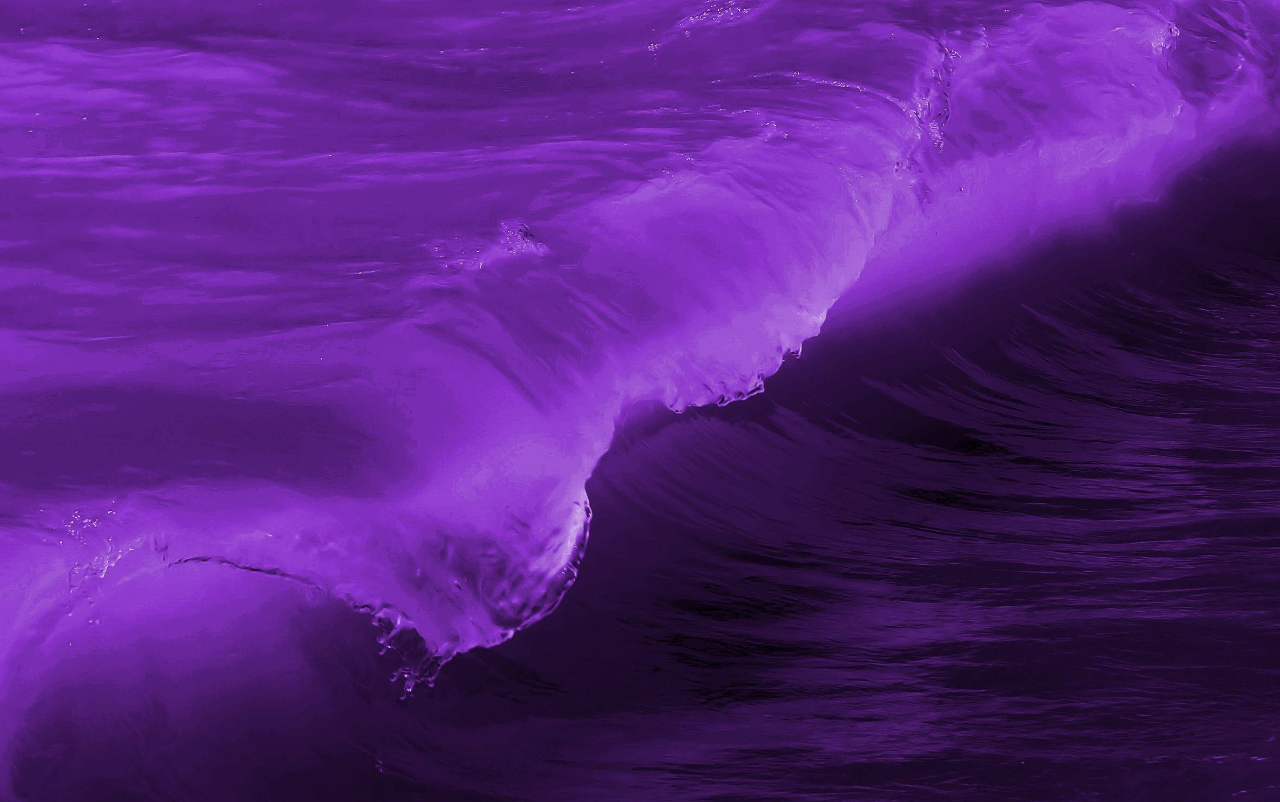
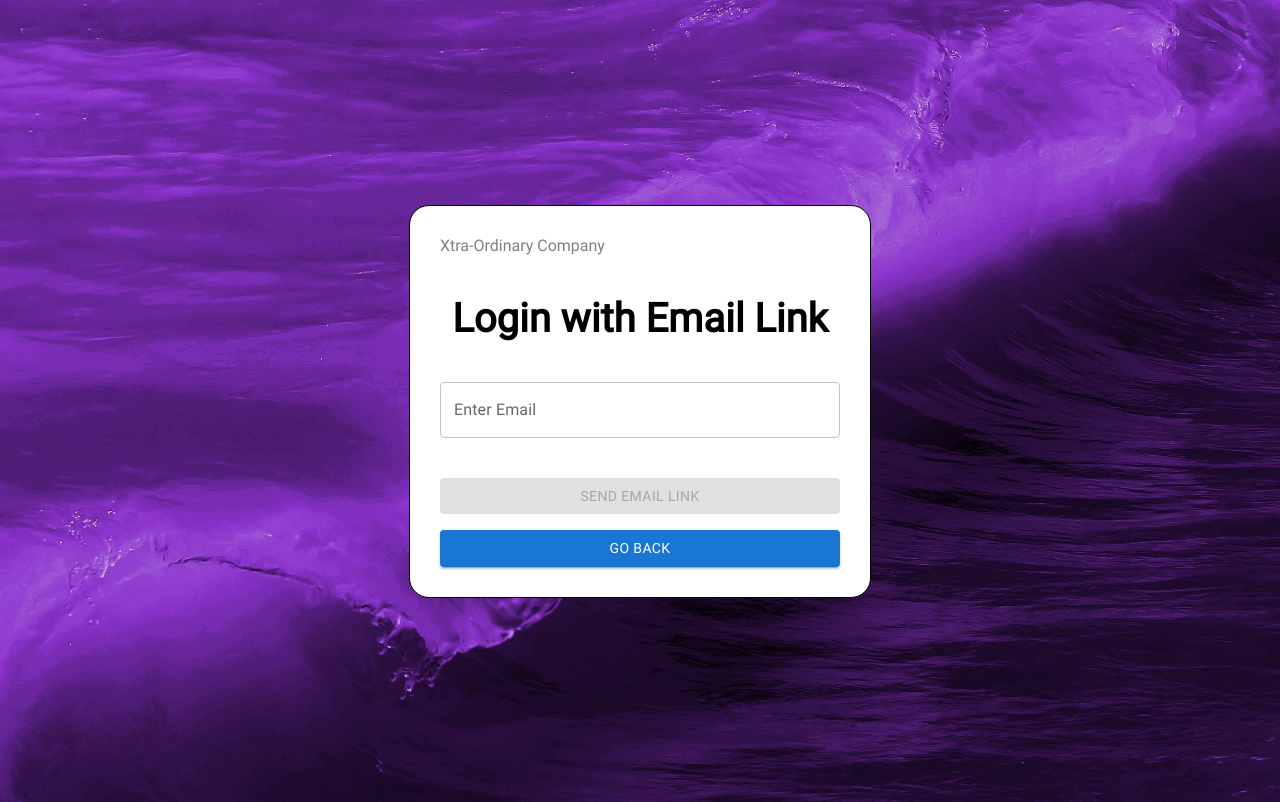
Before and after one commit to AbelMuro/Employee-Management-App, a React app: page /loginwithemaillink in a window 1280 px wide. Before the commit this address had no page. Built offline with nearby package versions, Linux system fonts and the light colour scheme.

Commit message:
commit changes

```diff
--- a/src/components/App/AdminAccount/AdminAccount.js
+++ b/src/components/App/AdminAccount/AdminAccount.js
@@ -1,20 +1,21 @@
-import React, {useContext, useState} from 'react';
+import React, {useContext, useState, useRef} from 'react';
 import Button from '@mui/material/Button';
 import Stack from '@mui/material/Stack';
 import TextField from '@mui/material/TextField';
 import styles from './styles.module.css';
 import {onAuthStateChanged} from 'firebase/auth';
 import {useNavigate} from 'react-router-dom';
+import {signOut} from 'firebase/auth'
 
 function AdminAccount({firebase}) {
     const navigate = useNavigate();
     const {auth} = useContext(firebase);
     const [employee, setEmployee] = useState("")
-    const [username, setUsername] = useState(auth.currentUser.displayName);
-    let disable = username == "";
+    let user = useRef(auth.currentUser);
+    let disable = employee == "";
 
-    onAuthStateChanged(auth, (user) => {
-        setUsername(user.displayName);
+    onAuthStateChanged(auth, (currentUser) => {
+        user.current = currentUser;
     })
 
     const handleChange = (e) => {
@@ -42,7 +43,7 @@ function AdminAccount({firebase}) {
         <section className={styles.accountContainer}>
             <p className={styles.companyName}>Xtra-ordinary Company</p>
             <h1 className={styles.welcome}>
-                Welcome {username}
+                Welcome {user.current.displayName}
             </h1>
             <p className={styles.desc}>
                 Please enter the name of the employee account that you
@@ -52,7 +53,7 @@ function AdminAccount({firebase}) {
             <Stack spacing={2}>
                 <TextField id="outlined-basic" value={employee} onChange={handleChange} label="Employee Name" variant="outlined" className={styles.input} />
                 <Button disabled={disable} variant="contained" onClick={submit}>Search</Button>
-                <Button disabled={disable} variant="contained" onClick={logOut}>Log Out</Button>
+                <Button variant="contained" onClick={logOut}>Log Out</Button>
             </Stack>
 
         </section>
--- a/src/components/App/App.js
+++ b/src/components/App/App.js
@@ -3,6 +3,7 @@ import LogInPage from './LogInPage';
 import Profile from './Profile';
 import BecomeAdmin from './BecomeAdmin';
 import AdminAccount from './AdminAccount';
+import LoginWithEmailLink from './LoginWithEmailLink';
 import {BrowserRouter, Routes, Route} from 'react-router-dom';
 import {db, auth} from './firebase';
 import './styles.css'
@@ -17,11 +18,11 @@ function App(){
                     <Route path="/" element={<LogInPage firebase={Firebase}/>}/>
                     <Route path="/adminaccount" element={<AdminAccount firebase={Firebase}/>}/>
                     <Route path="/becomeadmin" element={<BecomeAdmin firebase={Firebase}/>}/>
+                    <Route path="/loginwithemaillink" element={<LoginWithEmailLink firebase={Firebase}/>}/>
                     <Route path="/profile/:employeeName" element={<Profile firebase={Firebase}/>}/>
                 </Routes>
             </BrowserRouter>
         </Firebase.Provider>
-
     )
 
 }
--- a/src/components/App/LogInPage/LogInPage.js
+++ b/src/components/App/LogInPage/LogInPage.js
@@ -4,16 +4,14 @@ import TextField from '@mui/material/TextField';
 import Button from '@mui/material/Button';
 import Stack from '@mui/material/Stack';
 import { useNavigate } from 'react-router-dom';
-import { signInWithEmailAndPassword , sendSignInLinkToEmail, isSignInWithEmailLink ,signOut, signInWithEmailLink} from 'firebase/auth';
+import { signInWithEmailAndPassword , sendSignInLinkToEmail, isSignInWithEmailLink, signInWithEmailLink} from 'firebase/auth';
 
 
 function LogInPage({firebase}){
     const {auth} = useContext(firebase);
-    console.log(auth);
     const [email, setEmail] = useState('');
     const [password, setPassword] = useState('')
     const navigate = useNavigate();
-
 
 
     const loginEmailPassword = async () => {
@@ -27,21 +25,8 @@ function LogInPage({firebase}){
     }
 
     //TODO: i want to make this async function part of another component.
-    const loginWithEmailLink = async () => {
-        try{
-            await sendSignInLinkToEmail(auth, email, {
-                url: 'http://localhost:8080',
-                handleCodeInApp: true,
-            })
-            .then(() => {
-                localStorage.setItem("emailForSignIn", email);
-            })
-            alert("email login link has been sent");
-        }
-        catch(error){
-            alert(error.message);
-        }
-
+    const loginWithEmailLink = () => {
+        navigate("/loginwithemaillink");
     }
 
     const handleEmail = (e) => {
@@ -87,9 +72,11 @@ function LogInPage({firebase}){
                     <TextField id="outlined-basic" label="Enter Email" variant="outlined" value={email} onChange={handleEmail}/>
                     <TextField id="outlined-basic" label="Enter Password" variant="outlined" type='password' value={password} onChange={handlePassword}/>
                 </Stack>
+                <Stack spacing={2}>
+                    <Button variant="contained" className={styles.button} onClick={loginEmailPassword}>Login</Button>
+                    <Button variant="contained" className={styles.button} onClick={loginWithEmailLink}>Login with email link</Button>
+                </Stack>
 
-                <Button variant="contained" className={styles.button} onClick={loginEmailPassword}>Login</Button>
-                <Button variant="contained" className={styles.button} onClick={loginWithEmailLink}>Login with email link</Button>
                 <a className={styles.becomeAdminToday} onClick={createAdmin}>
                     Not an admin? Become one today!
                 </a>
--- /dev/null
+++ b/src/components/App/LoginWithEmailLink/LoginWithEmailLink.js
@@ -0,0 +1,66 @@
+import React, {useState, useContext} from 'react';
+import styles from './styles.module.css';
+import Stack from '@mui/material/Stack';
+import TextField from '@mui/material/TextField';
+import Button from '@mui/material/Button';
+import {sendSignInLinkToEmail, fetchSignInMethodsForEmail} from 'firebase/auth';
+import { useNavigate } from 'react-router-dom';
+
+function LoginWithEmailLink({firebase}) {
+    const {auth} = useContext(firebase)
+    const [email, setEmail] = useState("")
+    const navigate = useNavigate();
+    let disable = email == "" || !email.includes("@");
+
+
+    const loginWithEmailLink = async () => {
+        try{
+            const signInMethods = await fetchSignInMethodsForEmail(auth, email);
+            if(signInMethods.length >= 1){
+                await sendSignInLinkToEmail(auth, email, {
+                    url: 'http://localhost:8080',
+                    handleCodeInApp: true,
+                })
+                localStorage.setItem("emailForSignIn", email);
+                alert("email login link has been sent");
+            }
+            else
+                alert("email is not registered");
+        }
+        catch(error){
+            alert(error.message);
+        }
+    }
+
+    const handleEmail = (e) => {
+        setEmail(e.target.value)
+    }
+
+    const goBack = () => {
+        navigate(-1);
+    }
+
+    return(
+        <section className={styles.container}>
+            <p className={styles.companyName}>
+                Xtra-Ordinary Company
+            </p>
+            <h1 className={styles.title}>
+                Login with Email Link
+            </h1>
+            <TextField id="outlined-basic" label="Enter Email" variant="outlined" value={email} onChange={handleEmail}/>
+            <Stack spacing={2}>
+                <Button disabled={disable} variant="contained" onClick={loginWithEmailLink}>
+                    Send Email Link
+                </Button>
+                <Button variant="contained" onClick={goBack}>
+                    Go Back
+                </Button>
+            </Stack>
+
+        </section>
+    )
+
+}
+
+export default LoginWithEmailLink;
--- /dev/null
+++ b/src/components/App/LoginWithEmailLink/index.js
@@ -0,0 +1,3 @@
+import LoginWithEmailLink from "./LoginWithEmailLink.js";
+
+export default LoginWithEmailLink;
--- /dev/null
+++ b/src/components/App/LoginWithEmailLink/styles.module.css
@@ -0,0 +1,24 @@
+.container{
+    display: flex;
+    flex-direction: column;
+    justify-content: center;
+    gap: 40px;
+    background-color: white;
+    border: 1px solid black;
+    padding: 30px;
+    border-radius: 20px;
+    width: 400px;
+}
+
+.companyName, .title {
+    font-family: "Roboto";
+}
+
+.companyName{
+    color: grey;
+}
+
+.title{
+    align-self: center;
+    font-size: 40px;
+}
```
